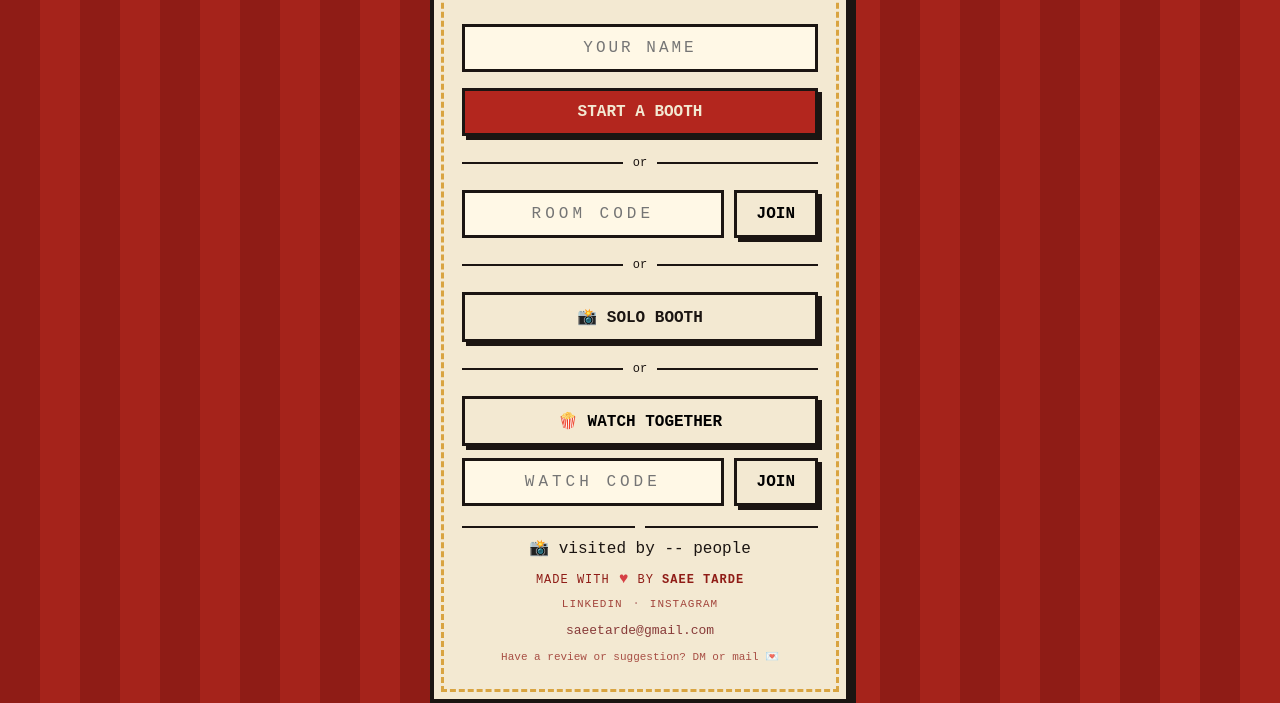
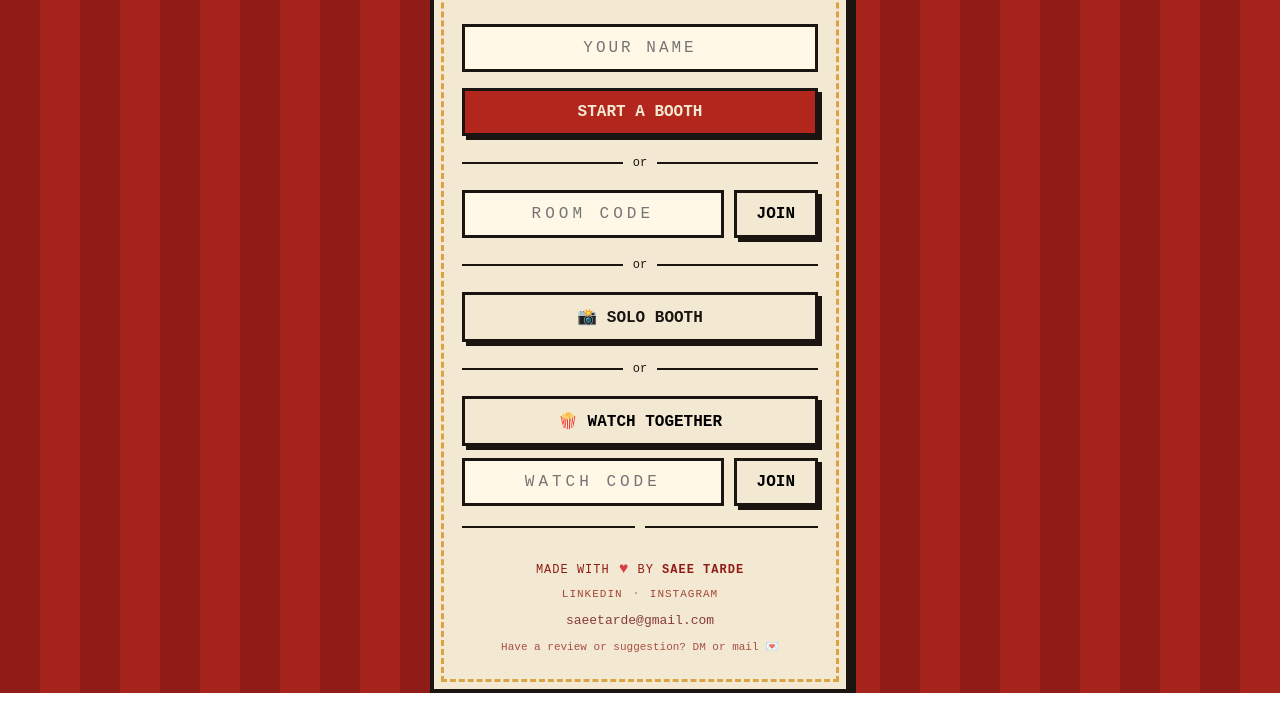
Before and after one commit to SaeeTarde/Photo-Booth, a website: page public/index.html in a window 1280 px wide. Shown: the part 242-945 px from the top of the page. Drawn offline with Linux system fonts and the light colour scheme; no server answers.

Commit message:
removed the visitors status

```diff
--- a/public/index.html
+++ b/public/index.html
@@ -35,13 +35,6 @@
     </form>
 
     <div class="or"></div>
-
-    <div class="visitor-counter">
-    <span>📸</span>
-    <span>visited by</span>
-    <span id="visitor-count">...</span>
-    <span>people</span>
-    </div>
 
     <footer class="credit-footer">
 
--- a/public/js/landing.js
+++ b/public/js/landing.js
@@ -36,40 +36,3 @@ nameInput.addEventListener('input', () => {
   const n = nameInput.value.trim().slice(0, 16);
   try { if (n) localStorage.setItem('booth-name', n); } catch {}
 });
-
-async function trackVisitor() {
-  const counter = document.getElementById('visitor-count');
-
-  if (!counter) return;
-
-  try {
-    let visitorId = localStorage.getItem('booth-visitor-id');
-
-    if (!visitorId) {
-      visitorId = crypto.randomUUID();
-      localStorage.setItem('booth-visitor-id', visitorId);
-    }
-
-    const response = await fetch('/api/visitors/register', {
-      method: 'POST',
-      headers: {
-        'Content-Type': 'application/json'
-      },
-      body: JSON.stringify({ visitorId })
-    });
-
-    if (!response.ok) {
-      throw new Error('Visitor registration failed');
-    }
-
-    const data = await response.json();
-
-    counter.textContent = data.uniqueVisitors.toLocaleString();
-
-  } catch (error) {
-    console.error('Visitor tracking error:', error);
-    counter.textContent = '--';
-  }
-}
-
-trackVisitor();
```
Also changed, not shown: server.js (+0 -19 lines).
